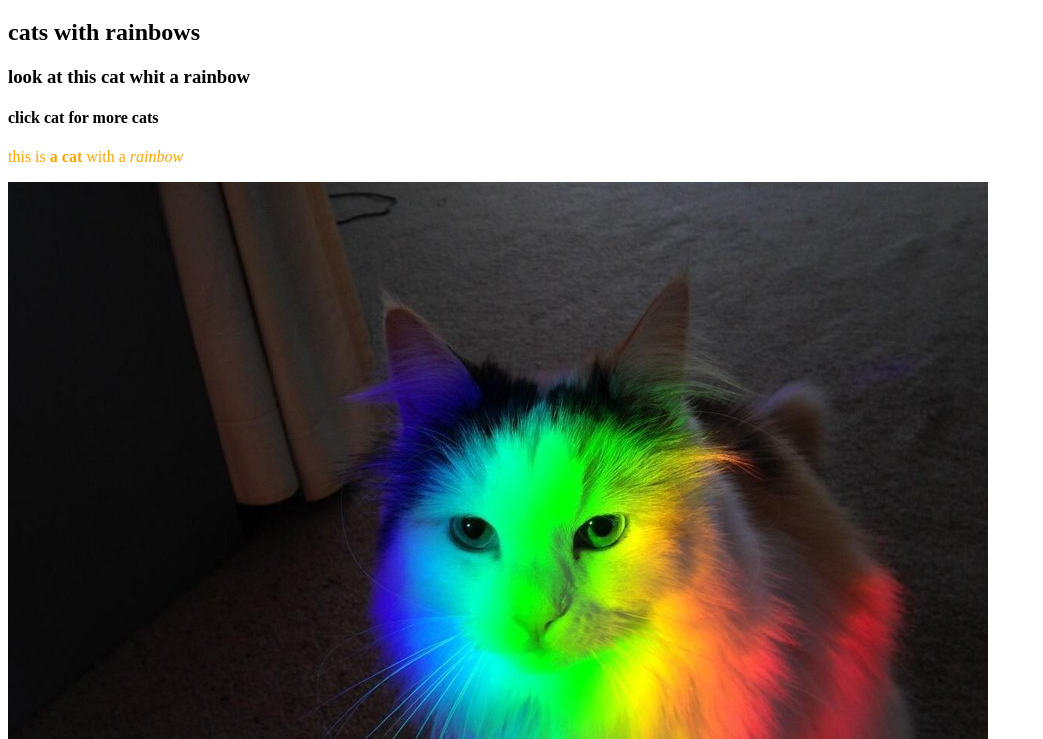
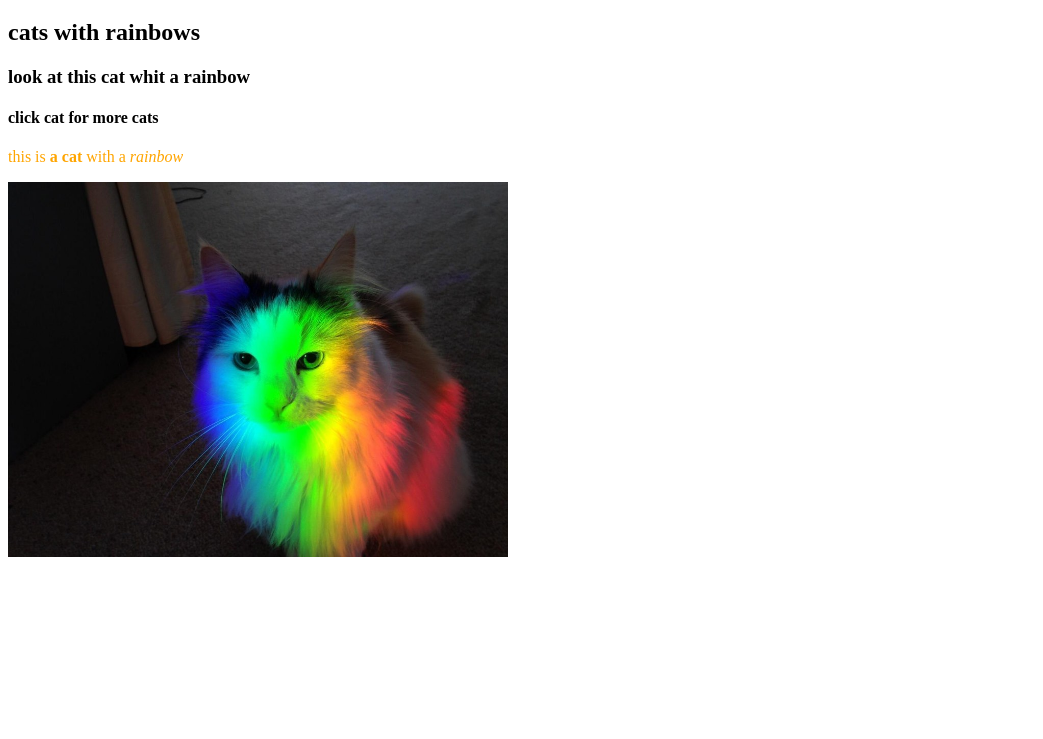
Before and after one commit to nicolekinsella/code_like_a_girl, a plain HTML site: page index.html in a window 1280 px wide. Shown: the part 61-800 px from the top of the page, without its empty margins (0-1043 px from the left). Drawn offline with Linux system fonts and the light colour scheme.

Commit message:
Update styles.css
img{
  hight:500px;
  width:500px;
  border:soild 10px bule;

```diff
--- a/css/styles.css
+++ b/css/styles.css
@@ -1,3 +1,7 @@
 h1 {
   color:blue;
 }
+img{
+  hight:500px;
+  width:500px;
+  border:soild 10px bule;
```
